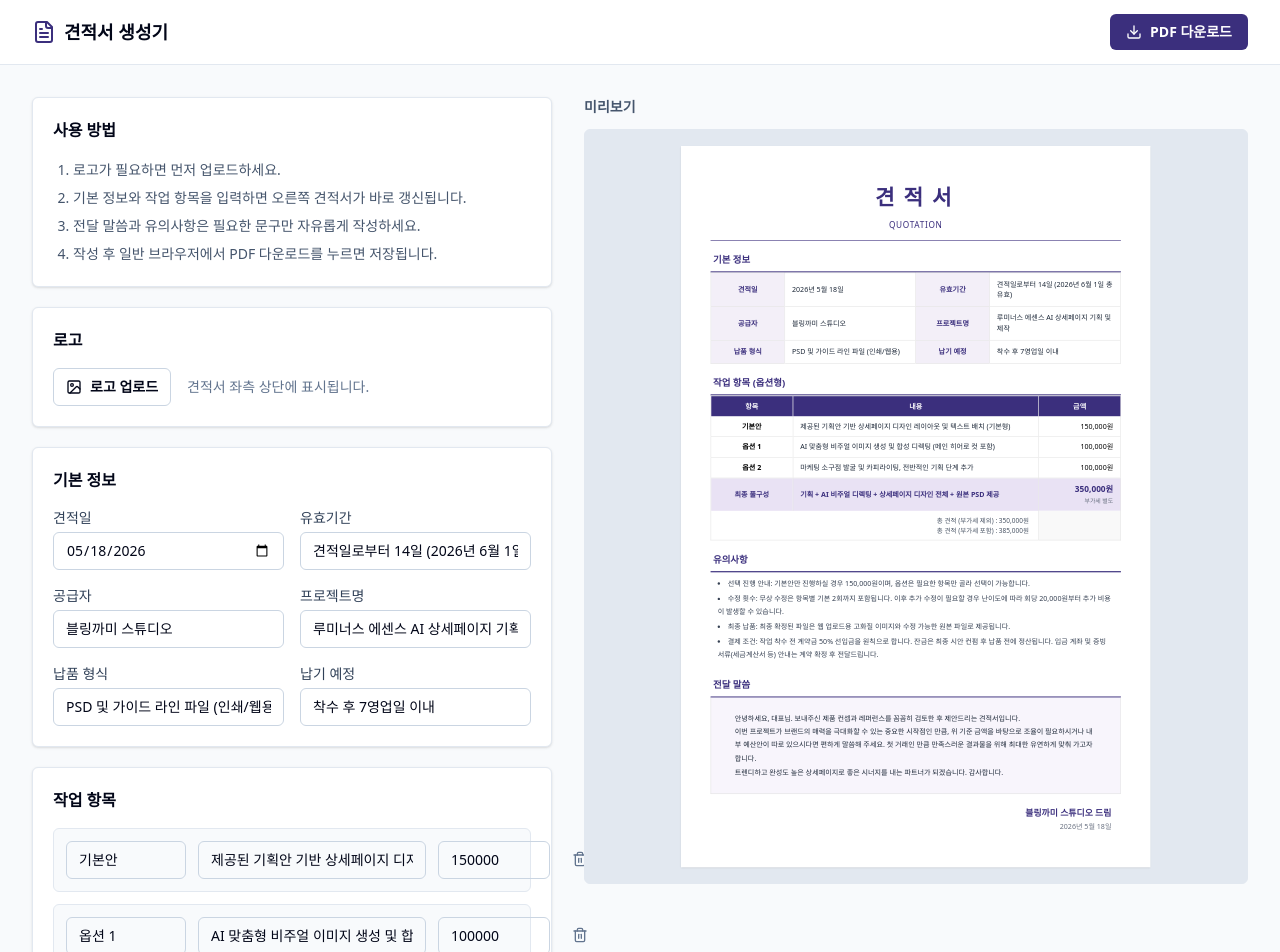
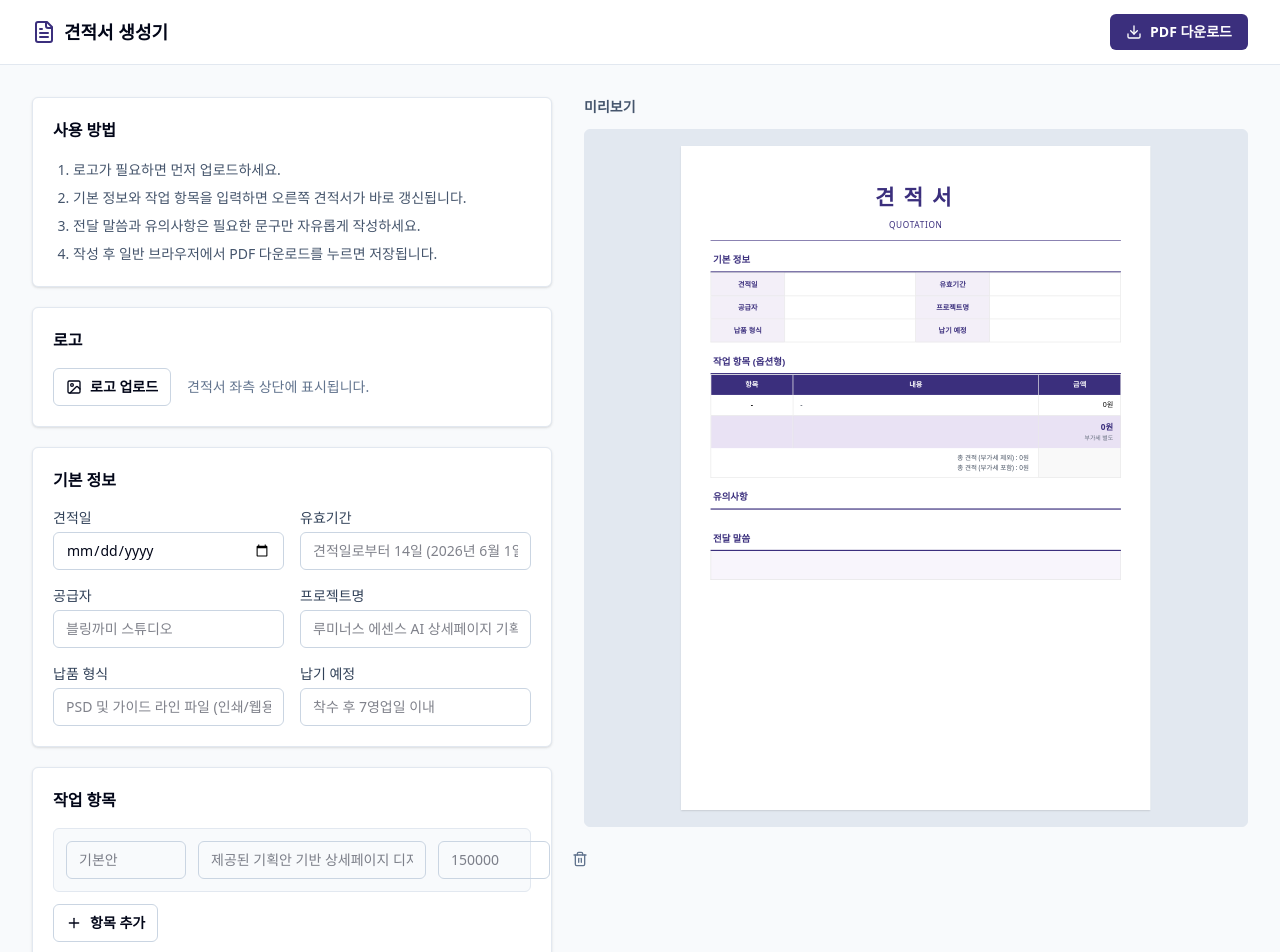
Before and after one commit to blingkkami/blingkkami-quote-generator, a React (Vite) app: page / in a window 1280 px wide. Shown: the top 952 px of the page. Built offline with nearby package versions, Linux system fonts and the light colour scheme; a web font is replaced by a local one.

Commit message:
Use placeholders for quote examples

```diff
--- a/src/App.tsx
+++ b/src/App.tsx
@@ -30,9 +30,24 @@ const primaryLight = '#f3eff8';
 const finalBg = '#e9e2f4';
 const borderColor = '#e5e5e5';
 const appVersion = '2026-05-18-quote-title';
-const savedQuoteKey = 'blingkkami-quote-generator-state-v4';
+const savedQuoteKey = 'blingkkami-quote-generator-state-v5';
 
 const defaultFormData: QuoteForm = {
+  quoteDate: '',
+  validDuration: '',
+  issuerName: '',
+  projectName: '',
+  deliveryFormat: '',
+  deliverySchedule: '',
+  finalCategory: '',
+  finalDescription: '',
+  notes: '',
+  message: '',
+  signOffSender: '',
+  signOffDate: '',
+};
+
+const exampleFormData: QuoteForm = {
   quoteDate: '2026-05-18',
   validDuration: '견적일로부터 14일 (2026년 6월 1일 총 유효)',
   issuerName: '블링까미 스튜디오',
@@ -42,9 +57,9 @@ const defaultFormData: QuoteForm = {
   finalCategory: '최종 풀구성',
   finalDescription: '기획 + AI 비주얼 디렉팅 + 상세페이지 디자인 전체 + 원본 PSD 제공',
   notes:
-    '선택 진행 안내: 기본안만 진행하실 경우 150,000원이며, 옵션은 필요한 항목만 골라 선택이 가능합니다.\n수정 횟수: 무상 수정은 항목별 기본 2회까지 포함됩니다. 이후 추가 수정이 필요할 경우 난이도에 따라 회당 20,000원부터 추가 비용이 발생할 수 있습니다.\n최종 납품: 최종 확정된 파일은 웹 업로드용 고화질 이미지와 수정 가능한 원본 파일로 제공됩니다.\n결제 조건: 작업 착수 전 계약금 50% 선입금을 원칙으로 합니다. 잔금은 최종 시안 컨펌 후 납품 전에 정산됩니다. 입금 계좌 및 증빙 서류(세금계산서 등) 안내는 계약 확정 후 전달드립니다.',
+    '선택 진행 안내: 기본안만 진행하실 경우 150,000원이며, 옵션은 필요한 항목만 골라 선택이 가능합니다.\n수정 횟수: 무상 수정은 항목별 기본 2회까지 포함됩니다.\n최종 납품: 최종 확정된 파일은 웹 업로드용 고화질 이미지와 수정 가능한 원본 파일로 제공됩니다.',
   message:
-    '안녕하세요, 대표님. 보내주신 제품 컨셉과 레퍼런스를 꼼꼼히 검토한 후 제안드리는 견적서입니다.\n이번 프로젝트가 브랜드의 매력을 극대화할 수 있는 중요한 시작점인 만큼, 위 기준 금액을 바탕으로 조율이 필요하시거나 내부 예산안이 따로 있으시다면 편하게 말씀해 주세요. 첫 거래인 만큼 만족스러운 결과물을 위해 최대한 유연하게 맞춰 가고자 합니다.\n트렌디하고 완성도 높은 상세페이지로 좋은 시너지를 내는 파트너가 되겠습니다. 감사합니다.',
+    '안녕하세요, 대표님. 보내주신 제품 컨셉과 레퍼런스를 꼼꼼히 검토한 후 제안드리는 견적서입니다.\n조율이 필요하시거나 내부 예산안이 따로 있으시다면 편하게 말씀해 주세요.',
   signOffSender: '블링까미 스튜디오 드림',
   signOffDate: '2026년 5월 18일',
 };
@@ -52,26 +67,18 @@ const defaultFormData: QuoteForm = {
 const defaultItems: QuoteItem[] = [
   {
     id: 'base',
-    category: '기본안',
-    description:
-      '제공된 기획안 기반 상세페이지 디자인 레이아웃 및 텍스트 배치 (기본형)',
-    price: 150000,
-  },
-  {
-    id: 'option-1',
-    category: '옵션 1',
-    description:
-      'AI 맞춤형 비주얼 이미지 생성 및 합성 디렉팅 (메인 히어로 컷 포함)',
-    price: 100000,
-  },
-  {
-    id: 'option-2',
-    category: '옵션 2',
-    description:
-      '마케팅 소구점 발굴 및 카피라이팅, 전반적인 기획 단계 추가',
-    price: 100000,
+    category: '',
+    description: '',
+    price: 0,
   },
 ];
+
+const exampleItem: QuoteItem = {
+  id: 'example',
+  category: '기본안',
+  description: '제공된 기획안 기반 상세페이지 디자인 레이아웃 및 텍스트 배치',
+  price: 150000,
+};
 
 const formatCurrency = (amount: number) => `${new Intl.NumberFormat('ko-KR').format(amount || 0)}원`;
 
@@ -374,21 +381,22 @@ export default function App() {
                       value={item.category}
                       onChange={(event) => updateItem(item.id, 'category', event.target.value)}
                       className="rounded-md border border-slate-300 px-3 py-2 text-sm"
-                      placeholder="항목"
+                      placeholder={exampleItem.category}
                     />
                     <input
                       aria-label="내용"
                       value={item.description}
                       onChange={(event) => updateItem(item.id, 'description', event.target.value)}
                       className="rounded-md border border-slate-300 px-3 py-2 text-sm"
-                      placeholder="내용"
+                      placeholder={exampleItem.description}
                     />
                     <input
                       aria-label="금액"
                       type="number"
-                      value={item.price}
+                      value={item.price || ''}
                       onChange={(event) => updateItem(item.id, 'price', event.target.value)}
                       className="rounded-md border border-slate-300 px-3 py-2 text-sm"
+                      placeholder={String(exampleItem.price)}
                     />
                     <button
                       type="button"
@@ -626,6 +634,7 @@ function TextInput({
         name={name}
         value={value}
         onChange={onChange}
+        placeholder={exampleFormData[name as keyof QuoteForm]}
         className="w-full rounded-md border border-slate-300 px-3 py-2 text-sm outline-none transition focus:border-[#3b2f7d] focus:ring-2 focus:ring-[#f3eff8]"
       />
     </label>
@@ -653,6 +662,7 @@ function TextArea({
         rows={rows}
         value={value}
         onChange={onChange}
+        placeholder={exampleFormData[name as keyof QuoteForm]}
         className="w-full rounded-md border border-slate-300 px-3 py-2 text-sm outline-none transition focus:border-[#3b2f7d] focus:ring-2 focus:ring-[#f3eff8]"
       />
     </label>
```
